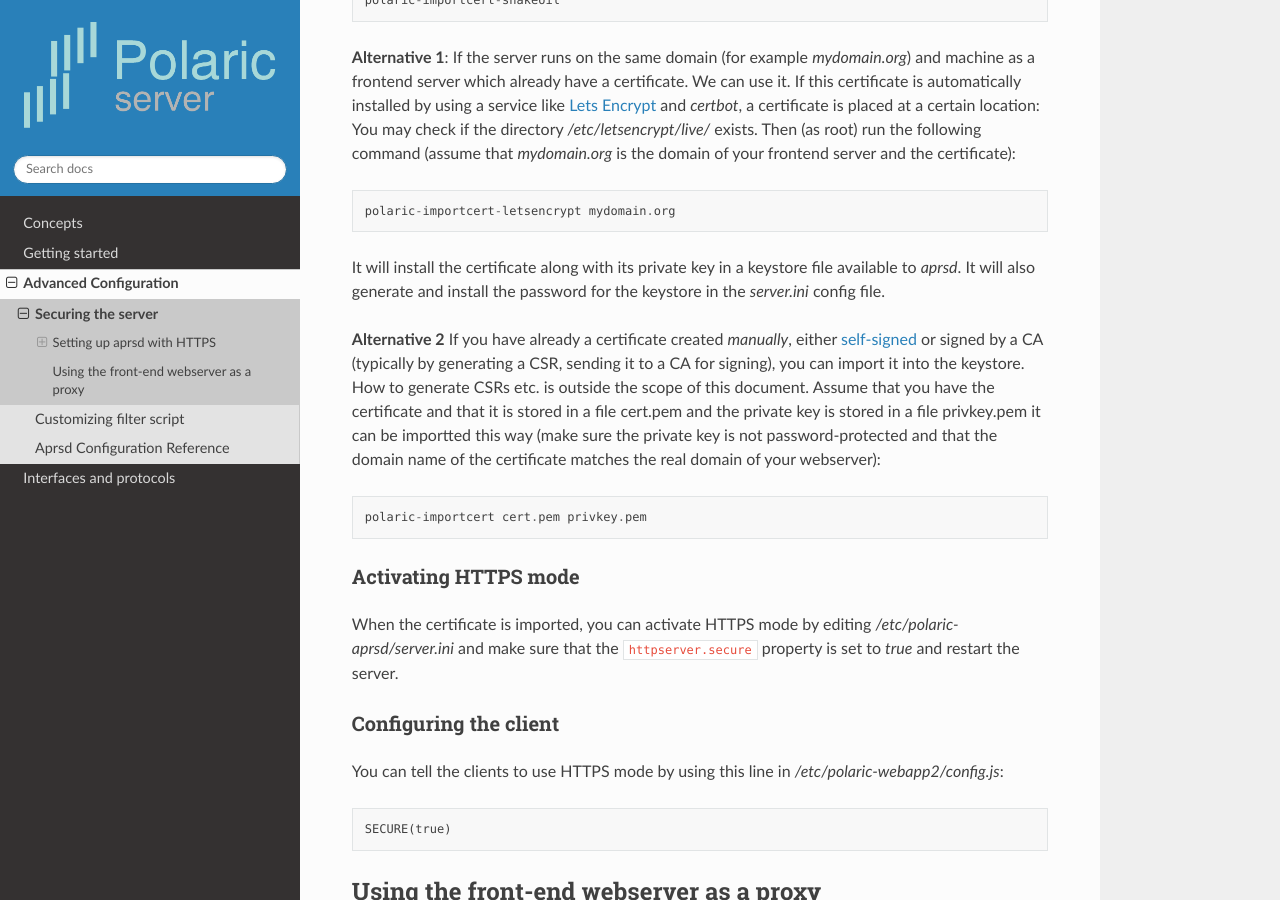
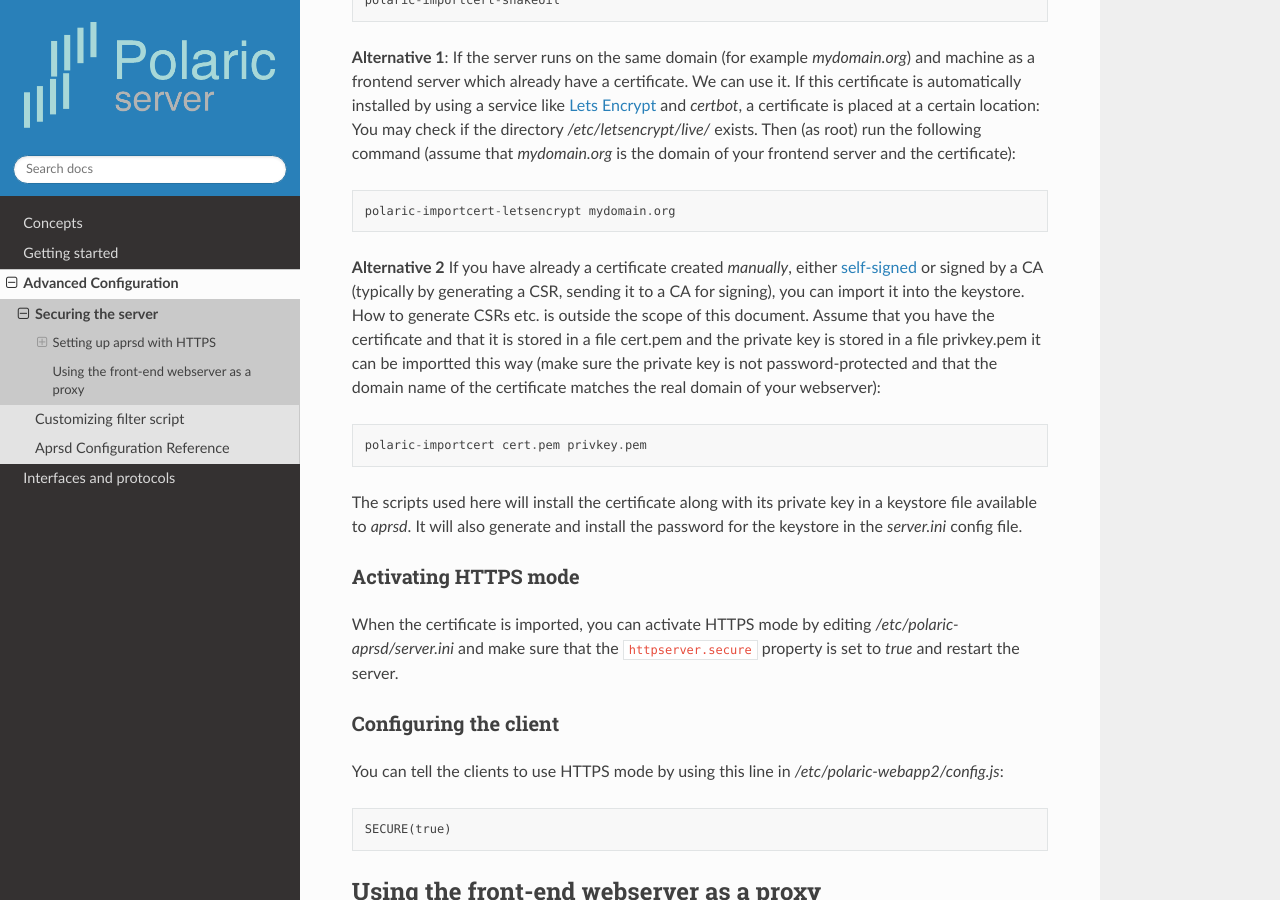
Before and after one commit to joakimsk/docs, a Sphinx documentation site: the page built from docs/secure.rst, in a window 1280 px wide and 900 px high, scrolled down 1156 px. Built offline with Sphinx 7.4.7 and the Read the Docs theme 2.0.0, drawn with Linux system fonts in a browser that asks for light colours.

Commit message:
Update secure.rst

```diff
--- a/docs/secure.rst
+++ b/docs/secure.rst
@@ -29,11 +29,11 @@ A `certificate <https://en.wikipedia.org/wiki/Public_key_certificate>`_ is mainl
 
     polaric-importcert-letsencrypt mydomain.org
 
-It will install the certificate along with its private key in a keystore file available to *aprsd*. It will also generate and install the password for the keystore in the `server.ini` config file.
-
 **Alternative 2** If you have already a certificate created *manually*, either `self-signed <https://en.wikipedia.org/wiki/Self-signed_certificate>`_ or signed by a CA (typically by generating a CSR, sending it to a CA for signing), you can import it into the keystore. How to generate CSRs etc. is outside the scope of this document. Assume that you have the certificate and that it is stored in a file cert.pem and the private key is stored in a file privkey.pem it can be importted this way (make sure the private key is not password-protected and that the domain name of the certificate matches the real domain of your webserver)::
 
     polaric-importcert cert.pem privkey.pem
+
+The scripts used here will install the certificate along with its private key in a keystore file available to *aprsd*. It will also generate and install the password for the keystore in the `server.ini` config file.
 
 
 Activating HTTPS mode
```
